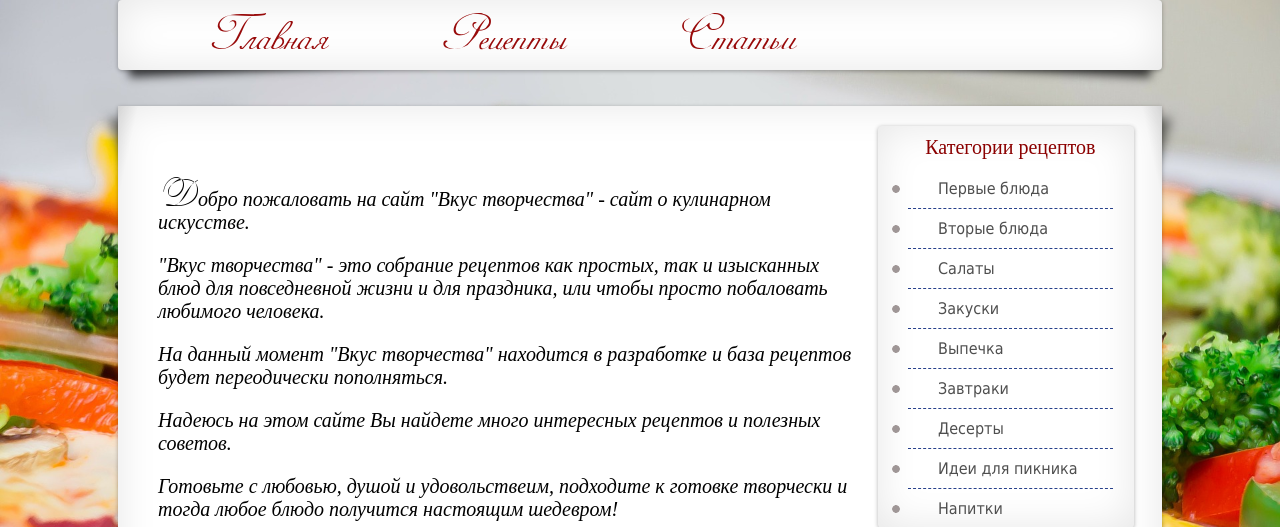
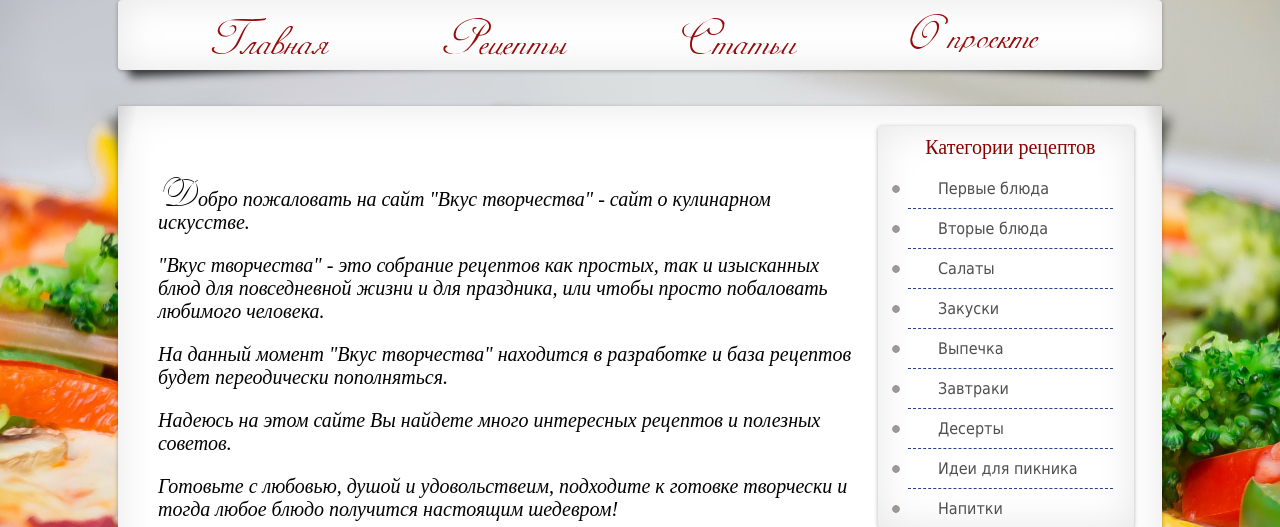
Before and after one commit to vkd/Cookland, a Django app: a page that uses cookland/templates/index.html in a window 1280 px wide. Shown: the part 140-667 px from the top of the page. Run offline with Django 3.2, Linux system fonts and the light colour scheme; parts of the project's set-up code (start-up, migrations or seed data) failed here and were passed over.

Commit message:
project.html

```diff
--- a/cookland/templates/index.html
+++ b/cookland/templates/index.html
@@ -34,7 +34,7 @@
                 </ul>
 			</li>
 			<li><a href="" class="a-header"><img src="{% static "style/stats.png" %}"></a></li>
-			<!--<li><a href="project.html" class="a-header"><img src="{% static "style/project.png" %}"></a></li>-->
+			<li><a href="" class="a-header"><img src="{% static "style/project.png" %}"></a></li>
 		</ul>
 	</div><br><br>
 	<div class="container">
```
